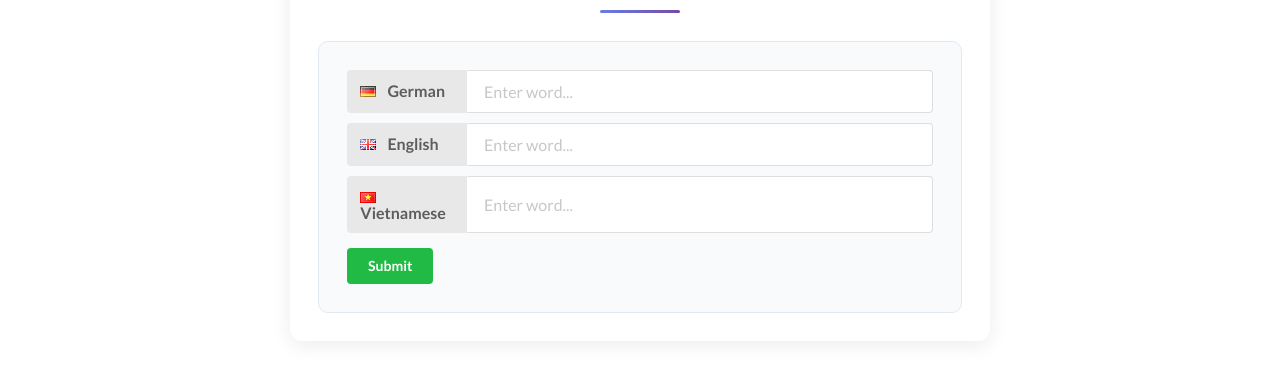
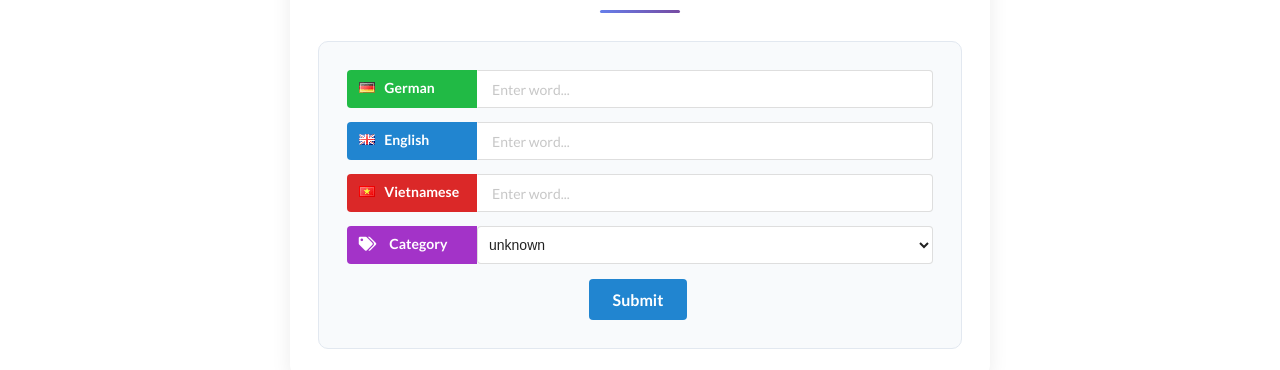
Before and after one commit to Nmhung12321/1842final, a Vue app in the folder vocab-builder/front-end/: page /new/words in a window 1280 px wide. Shown: the part 214-584 px from the top of the page. Built offline with nearby package versions, Linux system fonts and the light colour scheme; what vue-flash-message would draw is missing.

Commit message:
update WordForm & Edit with Category

```diff
--- a/vocab-builder/front-end/src/App.vue
+++ b/vocab-builder/front-end/src/App.vue
@@ -56,7 +56,7 @@ input {
 }
 
 div.label {
-  width: 120px;
+  width: 130px;
 }
 
 div.input {
--- a/vocab-builder/front-end/src/components/WordForm.vue
+++ b/vocab-builder/front-end/src/components/WordForm.vue
@@ -1,30 +1,59 @@
 <template>
-  <form action="#" @submit.prevent="onSubmit">
-    <p v-if="errorsPresent" class="error">Please fill out both fields!</p>
-
-    <div class="ui labeled input fluid">
-      <div class="ui label">
-        <i class="de flag"></i> German
-      </div>
-      <input type="text" placeholder="Enter word..." v-model="word.german" />
+  <div class="ui container">
+    <div v-if="errorsPresent.isError" class="ui error message">
+      <i class="close icon"></i>
+      <div class="header">Error</div>
+      <p>{{ errorsPresent.message }}</p>
     </div>
 
-    <div class="ui labeled input fluid">
-      <div class="ui label">
-        <i class="gb uk flag"></i> English
+    <form class="ui form" action="#" @submit.prevent="onSubmit">
+      <div class="field">
+        <div class="ui labeled input fluid">
+          <div class="ui green label">
+            <i class="de flag"></i> German
+          </div>
+          <input type="text" placeholder="Enter word..." v-model="localWord.german" id="german" />
+        </div>
       </div>
-      <input type="text" placeholder="Enter word..." v-model="word.english" />
-    </div>
+      <div class="field">
+        <div class="ui labeled input fluid">
+          <div class="ui blue label">
+            <i class="gb flag"></i> English
+          </div>
+          <input type="text" placeholder="Enter word..." v-model="localWord.english" id="english" />
+        </div>
+      </div>
+      <div class="field">
+        <div class="ui labeled input fluid">
+          <div class="ui red label">
+            <i class="vn flag"></i> Vietnamese
+          </div>
+          <input type="text" placeholder="Enter word..." v-model="localWord.vietnamese" id="vietnamese" />
+        </div>
+      </div>
+      <div class="field">
+        <div class="ui labeled input fluid">
+          <div class="ui purple label">
+            <i class="tags icon"></i> Category
+          </div>
+          <select class="ui dropdown" v-model="categoryId" id="category">
+            <option value="">unknown</option>
+            <option
+            v-for="(cat, index) in allCategories"
+            :key="index"
+            :value="cat._id"
+            >
+              {{ cat.name }}
+            </option>
+          </select>
+        </div>
+      </div>
 
-    <div class="ui labeled input fluid">
-      <div class="ui label">
-        <i class="vn flag"></i> Vietnamese
+      <div class="ui container button-container">
+        <button class="ui primary large button">Submit</button>
       </div>
-      <input type="text" placeholder="Enter word..." v-model="word.vietnamese" />
-    </div>
-
-    <button class="positive ui button">Submit</button>
-  </form>
+    </form>
+  </div>
 </template>
 
 <script>
@@ -38,30 +67,74 @@ export default {
         return {
           english: '',
           german: '',
-          vietnamese: ''
-        };
+          vietnamese: '',
+          category: null
+        }
       }
+    },
+    allCategories: {
+      type: Array,
+      required: true
     }
   },
   data() {
     return {
-      errorsPresent: false
-    };
+      localWord: { ...this.word },
+      errorsPresent: {
+        isError: false,
+        message: ''
+      }
+    }
+  },
+  watch: {
+    word: {
+      handler(newWord) {
+        this.localWord = { ...newWord };
+      },
+      immediate: true,
+      deep: true
+    }
+  },
+  computed: {
+    categoryId: {
+      get() {
+        return this.localWord.category?._id || '';
+      },
+      set(newVal) {
+        this.localWord.category = this.allCategories.find(cat => cat._id === newVal) || null;
+      }
+    }
   },
   methods: {
-    onSubmit: function() {
-        if (this.word.english === '' || this.word.german === '' || this.word.vietnamese === '') {
-            this.errorsPresent = true;
+    onSubmit() {
+      const { german, english, vietnamese } = this.localWord;
+
+      if (!german || !english || !vietnamese) {
+        this.errorsPresent.isError = true;
+
+        if (!german && !english && !vietnamese) {
+          this.errorsPresent.message = "Please fill out all fields";
         } else {
-            this.$emit('createOrUpdate', this.word);
+          const missing = [];
+          if (!german) missing.push("German");
+          if (!english) missing.push("English");
+          if (!vietnamese) missing.push("Vietnamese");
+          this.errorsPresent.message = `Please fill out ${missing.join(', ')} field!`;
         }
+        return;
+      }
+      this.$emit('createOrUpdate', this.localWord);
+      this.errorsPresent = {
+        isError: false,
+        message: ""
+      }
     }
   }
 };
 </script>
 
 <style scoped>
-.error {
-  color: red;
+.button-container {
+  justify-items: center;
 }
 </style>
--- a/vocab-builder/front-end/src/views/Edit.vue
+++ b/vocab-builder/front-end/src/views/Edit.vue
@@ -1,14 +1,12 @@
 <template>
-  <div class="edit-word-container">
-    <div class="edit-header">
-      <h1 class="edit-title">Edit Word</h1>
-      <div class="header-accent"></div>
-    </div>
+  <div class="ui padded segment basic">
+    <h1 class="ui blue center aligned header">Edit Word</h1>
 
-    <div class="form-card">
+    <div class="ui raised very padded segment">
       <word-form
         @createOrUpdate="createOrUpdate"
         :word="this.word"
+        :allCategories="categories"
         submitText="Update Word"
       ></word-form>
     </div>
@@ -16,6 +14,7 @@
 </template>
 
 <script>
+import { categoryApi } from '@/helpers/categoryApi';
 import WordForm from '../components/WordForm.vue';
 import { vocabApi } from '../helpers/vocabApi';
 
@@ -26,11 +25,13 @@ export default {
   },
   data() {
     return {
-      word: {}
+      word: {},
+      categories: []
     };
   },
   async mounted() {
     this.word = await vocabApi.getWord(this.$route.params.id);
+    this.categories = await categoryApi.getCategories();
   },
   methods: {
     createOrUpdate: async function(word) {
@@ -41,64 +42,3 @@ export default {
   }
 };
 </script>
-
-<style scoped>
-.edit-word-container {
-  max-width: 800px;
-  margin: 2rem auto;
-  padding: 0;
-}
-
-.edit-header {
-  text-align: center;
-  margin-bottom: 2.5rem;
-}
-
-.edit-title {
-  color: #2d3748;
-  font-size: 2.2rem;
-  font-weight: 600;
-  margin-bottom: 0.5rem;
-}
-
-.header-accent {
-  width: 100px;
-  height: 4px;
-  background: linear-gradient(90deg, #4f46e5, #7c3aed);
-  margin: 0 auto;
-  border-radius: 2px;
-}
-
-.form-card {
-  background-color: white;
-  padding: 2.5rem;
-  border-radius: 12px;
-  box-shadow: 0 4px 20px rgba(0, 0, 0, 0.08);
-  border: 1px solid #e2e8f0;
-}
-
-/* Responsive design */
-@media (max-width: 768px) {
-  .edit-word-container {
-    margin: 1.5rem;
-  }
-
-  .edit-title {
-    font-size: 1.8rem;
-  }
-
-  .form-card {
-    padding: 1.8rem;
-  }
-}
-
-@media (max-width: 480px) {
-  .form-card {
-    padding: 1.5rem;
-  }
-
-  .edit-title {
-    font-size: 1.6rem;
-  }
-}
-</style>
--- a/vocab-builder/front-end/src/views/Show.vue
+++ b/vocab-builder/front-end/src/views/Show.vue
@@ -23,7 +23,7 @@
       </div>
       <div class="field">
         <label for="category" class="ui brown label">
-          Category
+          <i class="tags icon"></i> Category
         </label>
         <input type="text" class="" readonly="" :value="word.category?.name || 'unknown'" id="category" />
       </div>
```
